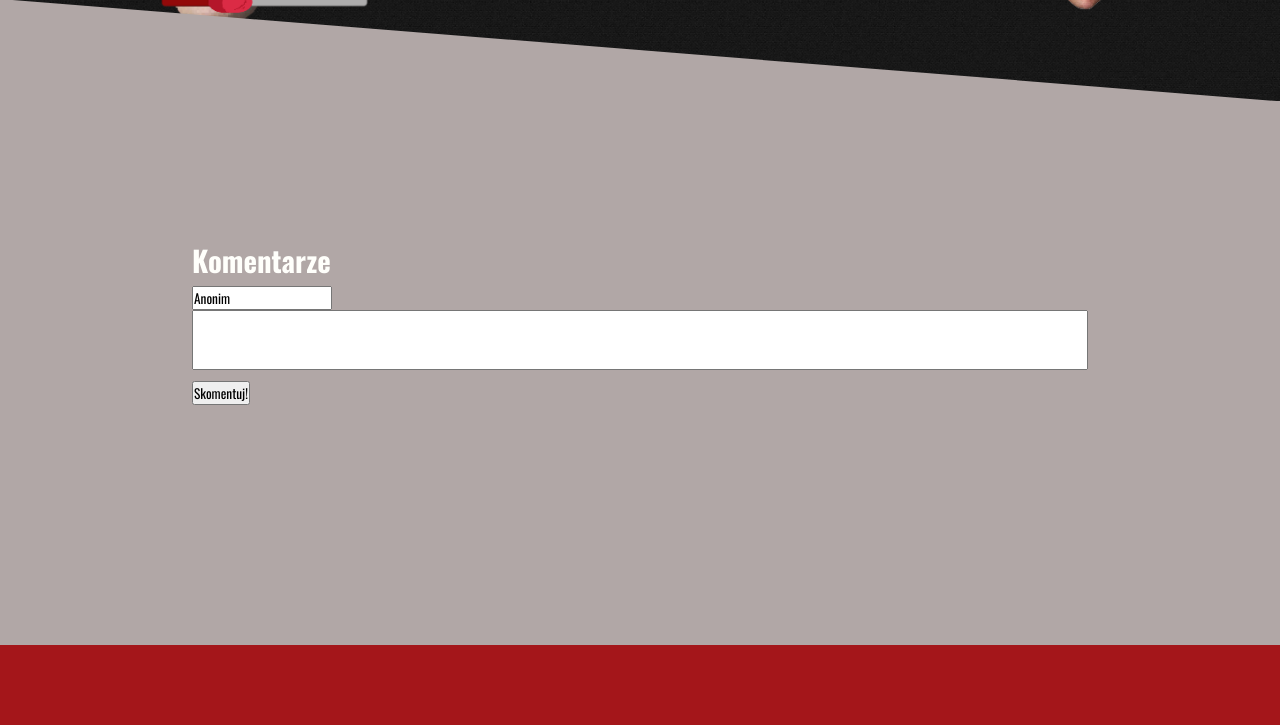
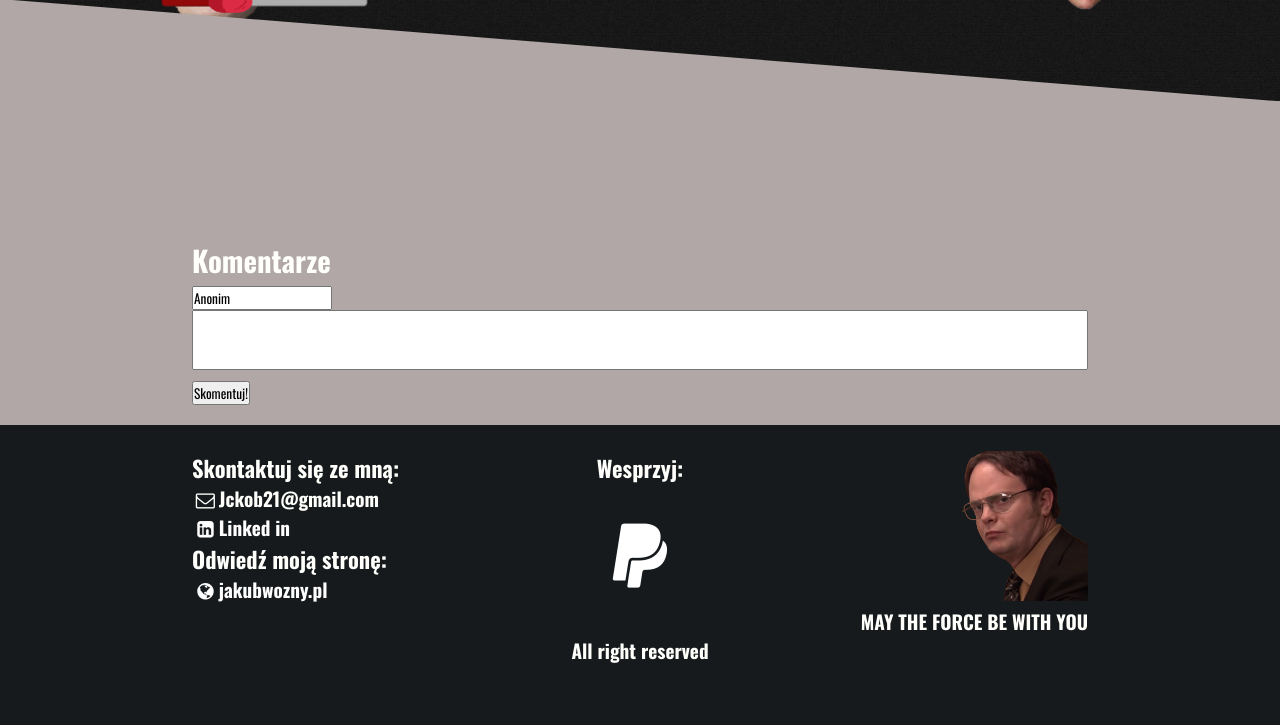
Before and after one commit to Jckob21/schrute-revenge-website, a PHP site: page / in a window 1280 px wide. Shown: the part 2269-2994 px from the top of the page. After the commit the page ends 2932 px from the top, so only its background shows below. Run offline with PHP 8.4, Linux system fonts and the light colour scheme; data that the repository does not hold is empty.

Commit message:
Created footer
Added fontello icons and

```diff
--- /dev/null
+++ b/css/fontello.css
@@ -0,0 +1,61 @@
+@font-face {
+  font-family: 'fontello';
+  src: url('../font/fontello.eot?30607126');
+  src: url('../font/fontello.eot?30607126#iefix') format('embedded-opentype'),
+       url('../font/fontello.woff2?30607126') format('woff2'),
+       url('../font/fontello.woff?30607126') format('woff'),
+       url('../font/fontello.ttf?30607126') format('truetype'),
+       url('../font/fontello.svg?30607126#fontello') format('svg');
+  font-weight: normal;
+  font-style: normal;
+}
+/* Chrome hack: SVG is rendered more smooth in Windozze. 100% magic, uncomment if you need it. */
+/* Note, that will break hinting! In other OS-es font will be not as sharp as it could be */
+/*
+@media screen and (-webkit-min-device-pixel-ratio:0) {
+  @font-face {
+    font-family: 'fontello';
+    src: url('../font/fontello.svg?30607126#fontello') format('svg');
+  }
+}
+*/
+
+ [class^="icon-"]:before, [class*=" icon-"]:before {
+  font-family: "fontello";
+  font-style: normal;
+  font-weight: normal;
+
+
+  display: inline-block;
+  text-decoration: inherit;
+  width: 1em;
+  margin-right: .2em;
+  text-align: center;
+  /* opacity: .8; */
+
+  /* For safety - reset parent styles, that can break glyph codes*/
+  font-variant: normal;
+  text-transform: none;
+
+  /* fix buttons height, for twitter bootstrap */
+  line-height: 1em;
+
+  /* Animation center compensation - margins should be symmetric */
+  /* remove if not needed */
+  margin-left: .2em;
+
+  /* you can be more comfortable with increased icons size */
+  /* font-size: 120%; */
+
+  /* Font smoothing. That was taken from TWBS */
+  -webkit-font-smoothing: antialiased;
+  -moz-osx-font-smoothing: grayscale;
+
+  /* Uncomment for 3D effect */
+  /* text-shadow: 1px 1px 1px rgba(127, 127, 127, 0.3); */
+}
+
+.icon-mail:before { content: '\e800'; } /* '' */
+.icon-globe:before { content: '\e801'; } /* '' */
+.icon-paypal:before { content: '\f1ed'; font-size: 64px; padding: 5vh 0;} /* '' */
+.icon-linkedin-squared:before { content: '\f30c'; } /* '' */
--- a/css/shapedstyle.css
+++ b/css/shapedstyle.css
@@ -172,6 +172,7 @@ section
     position: relative;
     background: #b1a7a6;
     text-align: left;
+    padding-bottom: 20px;
 
     z-index: 5;
 }
@@ -279,9 +280,65 @@ section
 
 .general-footer
 {
-    padding: 5vh 0;
-    /*background: cross-fade();*/
-    background: #a4161a;
+    padding: 2vw 15vw;
+
+    display: grid;
+    grid-template-columns: 1fr 1fr 1fr;
+    grid-template-rows: 1fr 20px;
+
+    background: #161a1d;
+}
+
+.contact-section
+{
+    text-align: left;
+    grid-column: 1/2;
+    grid-row: 1/2;
+}
+
+
+.contact-section ul
+{
+    list-style-type: none;
+}
+
+.general-footer a
+{
+    text-decoration: none;
+    color: white;
+}
+
+.general-footer a:hover
+{
+    color: grey;
+}
+
+.donate-section
+{
+    text-align: center;
+    grid-column: 2/3;
+    grid-row: 1/2;
+}
+
+.dwight-photo-section
+{
+    text-align: right;
+    grid-column: 3/4;
+    grid-row: 1/2;
+}
+
+.dwight-photo-section img
+{
+    height: 150px;
+    width: auto;
+}
+
+.bottom-footer
+{
+    grid-column: 1/4;
+    grid-row: 2/3;
+
+    text-align: center;
 }
 
 .error
--- a/index.php
+++ b/index.php
@@ -29,7 +29,7 @@
         <link rel="preconnect" href="https://fonts.gstatic.com">
         <link href="https://fonts.googleapis.com/css2?family=Oswald:wght@200;400;600;700&display=swap" rel="stylesheet">
         <link href="https://fonts.googleapis.com/css2?family=Lato:ital,wght@0,300;0,400;1,300&display=swap" rel="stylesheet">
-
+        <link href="css/fontello.css" rel="stylesheet">
     </head>
 
     <body>
@@ -147,12 +147,26 @@
             </section>
 
             <footer class="general-footer">
-
+                <div class="contact-section">
+                    <h3>Skontaktuj się ze mną:</h2>
+                    <ul>
+                        <li><i class="icon-mail"></i>Jckob21@gmail.com</li>
+                        <li><a href="https://www.linkedin.com/in/jakub-wo%C5%BAny-99a172200/"><i class="icon-linkedin-squared"></i>Linked in</a></li>
+                    </ul>
+                    <h3>Odwiedź moją stronę:</h2>
+                    <a href="http://jakubwozny.pl/"><i class="icon-globe"></i>jakubwozny.pl</a>
+                </div>
+                <div class="donate-section">
+                    <h3>Wesprzyj:</h3>
+                    <a href="https://www.paypal.com/paypalme/kubawozny"><i class="icon-paypal"></i></a>
+                </div>
+                <div class="dwight-photo-section">
+                    <img src="./img/Dwight.png" alt="Your browser does not support displaying images.">
+                    <p>MAY THE FORCE BE WITH YOU</p>
+                </div>
+                <div class="bottom-footer">All right reserved</div>
             </footer>
         </div>
-
-
-
     </body>
 
     <script src="scripts/timer.js"></script>
```
Also changed, not shown: font/fontello.ttf (added), font/fontello.woff (added), font/fontello.woff2 (added), img/Dwight.png (added), 2 other files.
